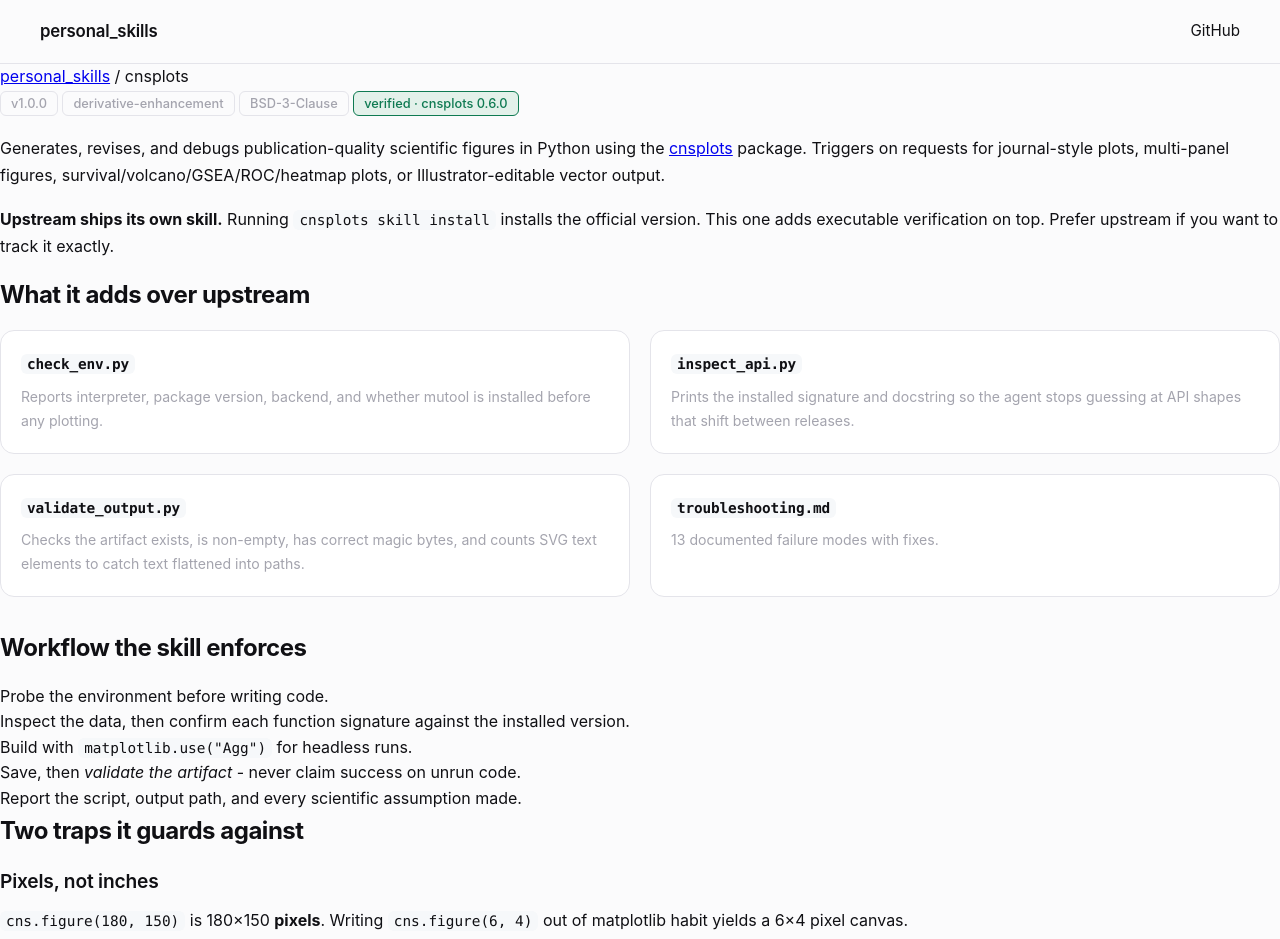
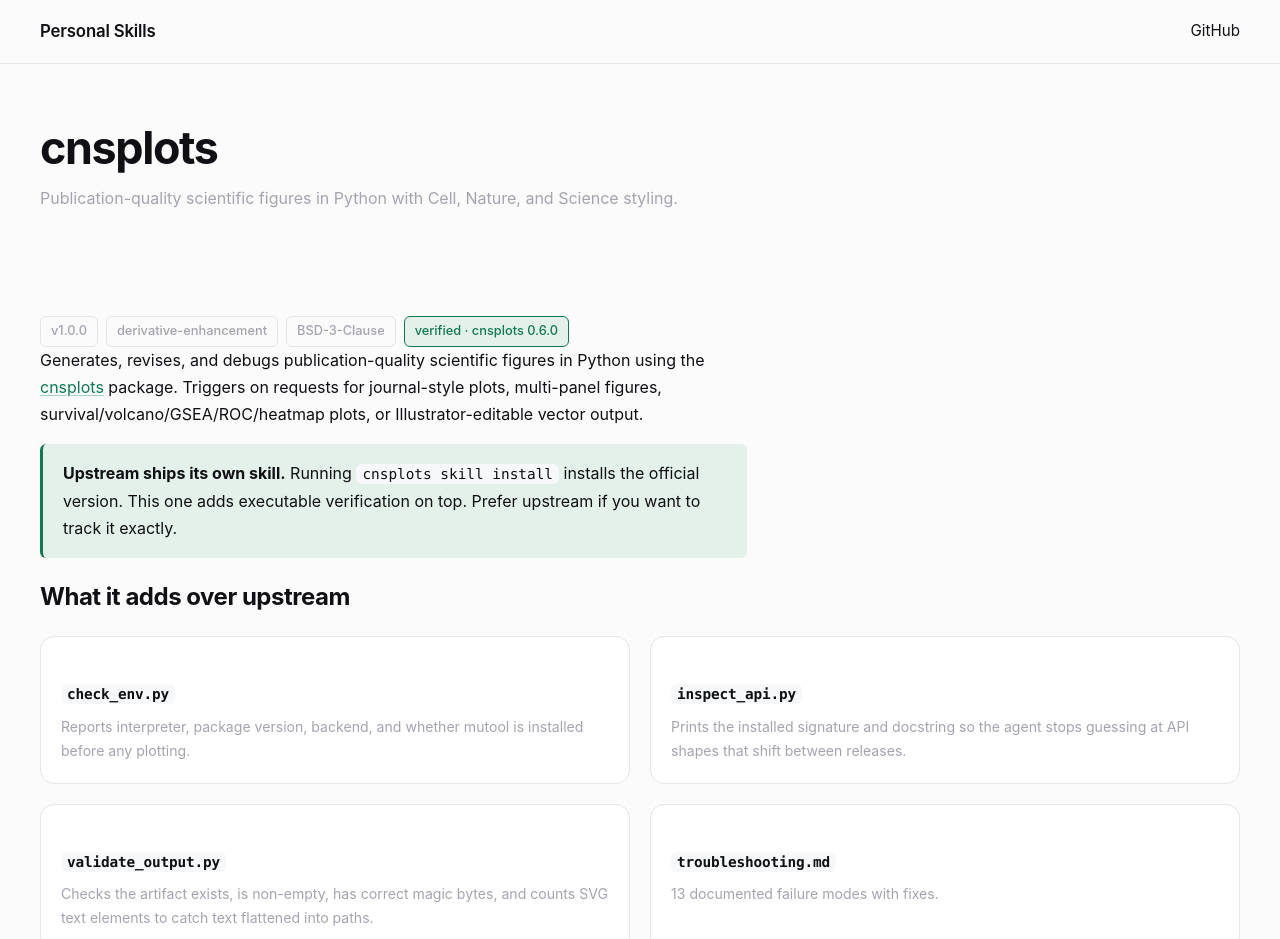
Before and after one commit to HarnessYoung/personal-skills, a plain HTML site: page docs/skills/cnsplots.html in a window 1280 px wide. Shown: the top 939 px of the page. Drawn offline with Linux system fonts and the light colour scheme.

Commit message:
fix: complete skill detail pages and restyle body links
Detail pages kept the legacy .wrap container after the earlier table
swap, so content had no width constraint, no <main>, no <h1>, a stale
breadcrumb, and a bare-text footer. Each page now runs
main > page-header (h1 + lede) > detail-section > standard footer.

Body links had no rule at all and fell back to browser-default blue.
Added .detail-section a / .page-header a in forest-green with a
low-opacity underline that solidifies on hover, plus a dark-mode
variant. Underline is kept so links stay distinguishable without color.

Site title and logo text now read Personal Skills. The Sotdo/personal_skills
mention on the python page is a real repo name and is left as is.

```diff
--- a/docs/assets/style.css
+++ b/docs/assets/style.css
@@ -232,6 +232,45 @@
 .rule-group strong{color:#101014}
 .rule-group p{color:#a4a4ae;font-size:.88rem;margin-bottom:0;margin-top:4px}
 
+/* Detail Page Content */
+.page-badges{
+  display:flex;
+  gap:8px;
+  flex-wrap:wrap;
+  margin-top:16px;
+}
+.detail-section h2{margin-top:8px}
+.detail-section h3{margin-top:24px}
+.detail-section p,
+.detail-section ul,
+.detail-section ol{max-width:70ch}
+.detail-section ul,
+.detail-section ol{padding-left:22px;margin-bottom:16px}
+.detail-section li{margin-bottom:6px;line-height:1.7}
+.detail-section blockquote{
+  border-left:3px solid #0F7A52;
+  background:#E3F1EA;
+  padding:16px 20px;
+  border-radius:6px;
+  margin-bottom:20px;
+  max-width:70ch;
+}
+.detail-section blockquote p{margin-bottom:0}
+.detail-section .grid-2 p,
+.detail-section .split-col li,
+.detail-section .rule-group p{max-width:none}
+
+.detail-section a,
+.page-header a{
+  color:#0F7A52;
+  text-decoration:underline;
+  text-decoration-color:rgba(15,122,82,.35);
+  text-underline-offset:2px;
+  transition:text-decoration-color .15s;
+}
+.detail-section a:hover,
+.page-header a:hover{text-decoration-color:#0F7A52}
+
 /* Footer */
 footer{
   border-top:1px solid #e4e4ea;
@@ -336,8 +375,21 @@
   .split-col code{background:rgba(63,191,136,.12);color:#3FBF88}
 
   .rule-group li{border-color:#2a2a32}
+
+  .detail-section blockquote{
+    border-left-color:#3FBF88;
+    background:rgba(63,191,136,.10);
+  }
   .rule-group strong{color:#f4f4f6}
   .rule-group p{color:#9a9aa2}
+
+  .detail-section a,
+  .page-header a{
+    color:#3FBF88;
+    text-decoration-color:rgba(63,191,136,.35);
+  }
+  .detail-section a:hover,
+  .page-header a:hover{text-decoration-color:#3FBF88}
 
   footer{border-color:#2a2a32}
   footer span,.footer-links a{color:#9a9aa2}
--- a/docs/skills/cnsplots.html
+++ b/docs/skills/cnsplots.html
@@ -9,16 +9,24 @@
 <body>
 <header class="top-nav">
   <div class="container">
-    <a href="../index.html" class="logo">personal_skills</a>
+    <a href="../index.html" class="logo">Personal Skills</a>
     <nav class="nav-links">
       <a href="https://github.com/HarnessYoung/personal-skills">GitHub</a>
     </nav>
   </div>
 </header>
-<div class="wrap">
-<nav class="crumb"><a href="../index.html">personal_skills</a> / cnsplots</nav>
+<main>
+  <section class="page-header">
+    <div class="container">
+      <h1>cnsplots</h1>
+      <p>Publication-quality scientific figures in Python with Cell, Nature, and Science styling.</p>
+    </div>
+  </section>
 
-<div class="badges" style="margin-bottom:20px">
+  <section class="detail-section">
+    <div class="container">
+
+<div class="badges page-badges">
   <span class="badge">v1.0.0</span>
   <span class="badge">derivative-enhancement</span>
   <span class="badge">BSD-3-Clause</span>
@@ -124,7 +132,18 @@
 <li><a href="https://github.com/HarnessYoung/personal-skills/blob/main/skills/cnsplots/NOTICE.md">NOTICE.md</a></li>
 </ul>
 
-<footer>BSD-3-Clause · Derived skills retain upstream licenses. Built 2026-08-12.</footer>
-</div>
+    </div>
+  </section>
+</main>
+
+<footer>
+  <div class="container">
+    <span>© 2026 Yusheng Yang</span>
+    <div class="footer-links">
+      <a href="../index.html">All skills</a>
+      <a href="https://github.com/HarnessYoung/personal-skills">GitHub</a>
+    </div>
+  </div>
+</footer>
 </body>
 </html>
```
Also changed, not shown: docs/index.html (+2 -2 lines), docs/skills/python-script-conventions.html (+25 -6 lines).
